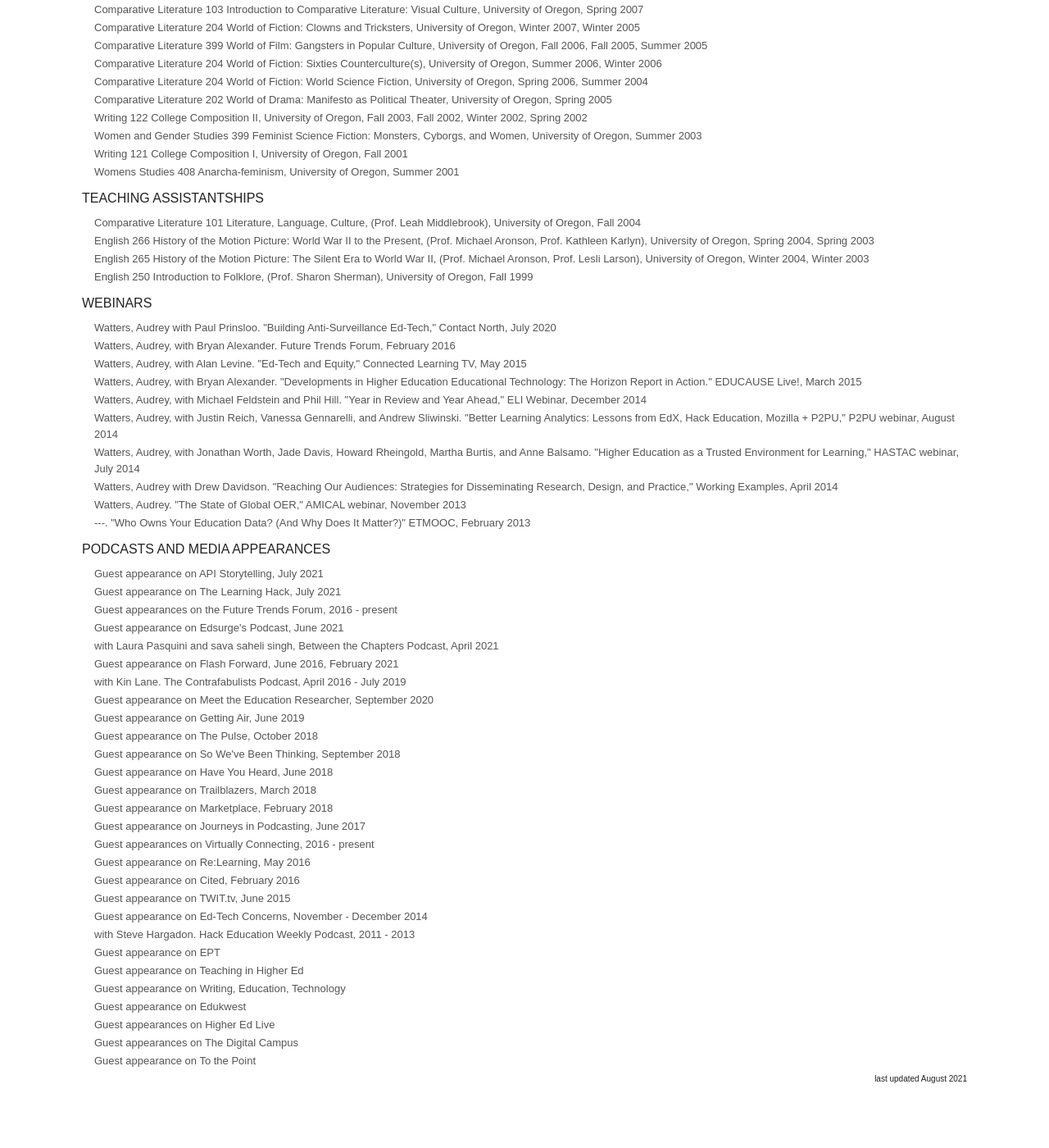
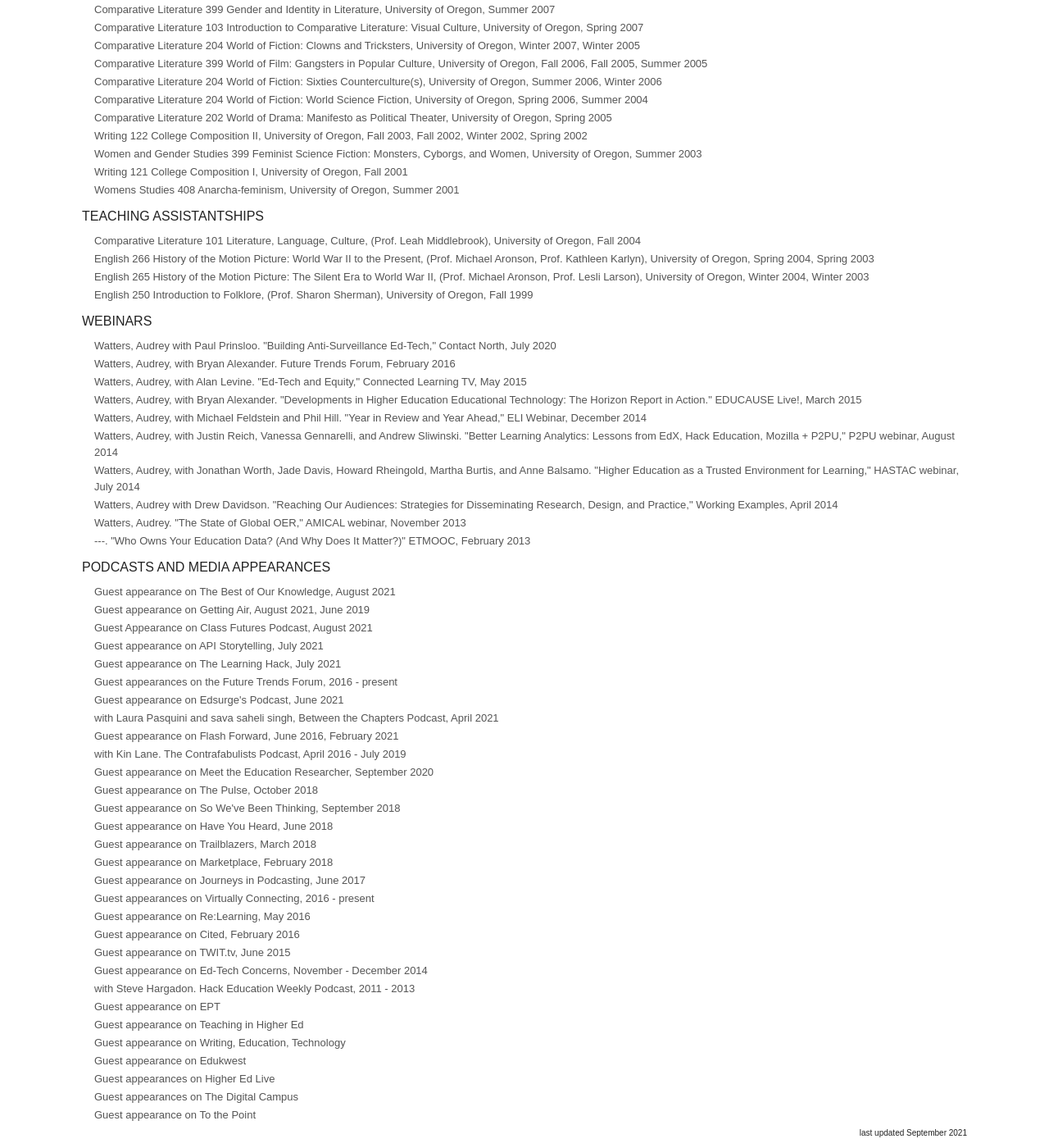
Before and after one commit to audreywatters/cv, a Jekyll site: the page cv.html, which Jekyll copies as it is, in a window 1280 px wide and 1400 px high, scrolled down 5760 px. Shown: the whole window at 82% size. Built offline with Jekyll 4.4.1, drawn with Linux system fonts in a browser that asks for light colours; before the commit the page ends 7094 px from its top, so only the background shows below that; some of the changed text lies outside the part shown.

Commit message:
Monthly updates

```diff
--- a/bio.html
+++ b/bio.html
@@ -3,6 +3,6 @@
 ---
 <h2>Biography</h2>
 <br />
-<p>Audrey Watters is a writer and independent scholar who focuses on education technology &#8211; its politics and its pedagogical implications. Although she was two chapters into her Comparative Literature dissertation, she decided to abandon academia, and she now happily fulfills the one job recommended to her by a junior high aptitude test: freelance writer. She has written for <em>The Baffler</em>, <em>The Atlantic</em>, <em>Vice</em>, <em>Edutopia</em>, <em>Hybrid Pedagogy</em>, <em>Inside Higher Ed</em>, <em>The School Library Journal</em>, and elsewhere across the Web, but she is best known for her work on her own website <em>Hack Education</em>. Audrey has given keynotes and presentations on education technology around the world and is the author of several books, including <em>The Monsters of Education Technology</em>, <em>The Revenge of the Monsters of Education Technology</em>, <em>The Curse of the Monsters of Education Technology</em>, <em>The Monsters of Education Technology 4</em>, and <em>Claim Your Domain</em>. Her latest book, <em>Teaching Machines</em> (MIT Press), examines the pre-history of "personalized learning," . Audrey was a recipient of the Spencer Education Journalism Fellowship at Columbia University for the 2017&#8211;2018 academic year.</p>
+<p>Audrey Watters is a writer and independent scholar who focuses on education technology &#8211; its politics and its pedagogical implications. Although she was two chapters into her Comparative Literature dissertation, she decided to abandon academia, and she now happily fulfills the one job recommended to her by a junior high aptitude test: freelance writer. She has written for <em>The Baffler</em>, <em>The Atlantic</em>, <em>Vice</em>, <em>Hybrid Pedagogy</em>, <em>Inside Higher Ed</em>, <em>The School Library Journal</em>, and elsewhere across the Web, but she is best known for the work on her own website <em>Hack Education</em>. Audrey has given keynotes and presentations on education technology around the world and is the author of several books, including <em>The Monsters of Education Technology</em>, <em>The Revenge of the Monsters of Education Technology</em>, <em>The Curse of the Monsters of Education Technology</em>, <em>The Monsters of Education Technology 4</em>, and <em>Claim Your Domain</em>. Her latest book, <em>Teaching Machines</em> (MIT Press), examines the pre-history of "personalized learning." Audrey was a recipient of the Spencer Education Journalism Fellowship at Columbia University for the 2017&#8211;2018 academic year.</p>
 
-<p style="text-align: right; font-size:12px"><em>updated August 2021</em></p>
+<p style="text-align: right; font-size:12px"><em>updated September 2021</em></p>
--- a/cv.html
+++ b/cv.html
@@ -103,7 +103,7 @@
 <p>General University Scholarship, University of Oregon, 2003 - 2006</p>
 
 <h3>Books</h3>
-<p>Watters, Audrey. <em>Teaching Machines</em>, MIT Press, 2021</p>
+<p>Watters, Audrey. <em>Teaching Machines: The History of Personalized Learning</em>, MIT Press, 2021</p>
 <p>---. <em>The Monsters of Education Technology 4</em>. Tech Gypsies Publishing, 2017</p>
 <p>---. <em>The Curse of the Monsters of Education Technology</em>. Tech Gypsies Publishing, 2016</p>
 <p>---. <em>The Revenge of the Monsters of Education Technology</em>. Tech Gypsies Publishing, 2015</p>
@@ -257,7 +257,8 @@
 <p>---. Theory and Practice panel. Ecological Conversations Colloquium. University of Oregon, May 2002</p>
 
 <h3>Guest Lectures and Other Invited Talks</h3>
-<p>Watters, Audrey. "Educational Crises and Ed-Tech: A History." Desmos, May 2020</p>
+<p>Watters, Audrey. "The Behaviorism Book Talk." University of Technology Sydney, August 2021</p>
+<p>---. "Educational Crises and Ed-Tech: A History." Desmos, May 2020</p>
 <p>---. "School Work and Surveillance," Cork Institute of Technology, April 2020</p>
 <p>---. "The Dial-a-Drill: Automating the Teacher with Ed-Tech at Home," University of North Texas, April 2020</p>
 <p>---. "(Don't Know Much about) Education Technology History." Austin Peay State University, February 2019</p>
@@ -340,6 +341,9 @@
 <p>---. "Who Owns Your Education Data? (And Why Does It Matter?)" ETMOOC, February 2013</p>
 
 <h3>Podcasts and Media Appearances</h3>
+<p>Guest appearance on The Best of Our Knowledge, August 2021</p>
+<p>Guest appearance on Getting Air, August 2021, June 2019</p>
+<p>Guest Appearance on Class Futures Podcast, August 2021</p>
 <p>Guest appearance on API Storytelling, July 2021</p>
 <p>Guest appearance on The Learning Hack, July 2021</p>
 <p>Guest appearances on the Future Trends Forum, 2016 - present</p>
@@ -369,7 +372,7 @@
 <p>Guest appearances on The Digital Campus</p>
 <p>Guest appearance on To the Point</p>
 
-<h6>last updated August 2021</h6>
+<h6>last updated September 2021</h6>
 
 
 </body>
--- a/cv_short.html
+++ b/cv_short.html
@@ -23,7 +23,7 @@
 <br />
 <h3>Books</h3>
 <br />
-<p><em>Teaching Machines</em>. MIT Press, 2021</p>
+<p><em>Teaching Machines: The History of Personalized Learning</em>. MIT Press, 2021</p>
 <p><em>The Monsters of Education Technology 4</em>. Tech Gypsies Publishing, 2017</p>
 <p><em>The Curse of the Monsters of Education Technology</em>. Tech Gypsies Publishing, 2016</p>
 <p><em>The Revenge of the Monsters of Education Technology</em>. Tech Gypsies Publishing, 2015</p>
@@ -49,4 +49,4 @@
 <p>"Ed-Tech's Monsters." ALT-C, September 2014</p>
 <br />
 
-<p style="text-align: right; font-size:12px"><em>updated October 2020</em></p>
+<p style="text-align: right; font-size:12px"><em>updated September 2021</em></p>
--- a/travel.html
+++ b/travel.html
@@ -4,7 +4,7 @@
 <h2>Speaking & Traveling</h2>
 <br />
 
-<p><em>While I do not plan on traveling until 2022, I am available for online speaking engagements.</em></p>
+<p><em>While I do not plan on traveling until 2022 (at the earliest), I am available for online speaking engagements.</em></p>
 
 <p>Upcoming events:</p>
 
@@ -14,4 +14,4 @@
 
 <p>(For more information on how to hire me to speak, <a href="http://cv.audreywatters.com/speaking">please read these guidelines</a>.)</p>
 
-<p style="text-align: right; font-size:12px"><em>updated July 2021</em></p>
+<p style="text-align: right; font-size:12px"><em>updated September 2021</em></p>
```
Also changed, not shown: other parts of cv.html (+0 -1 lines).
